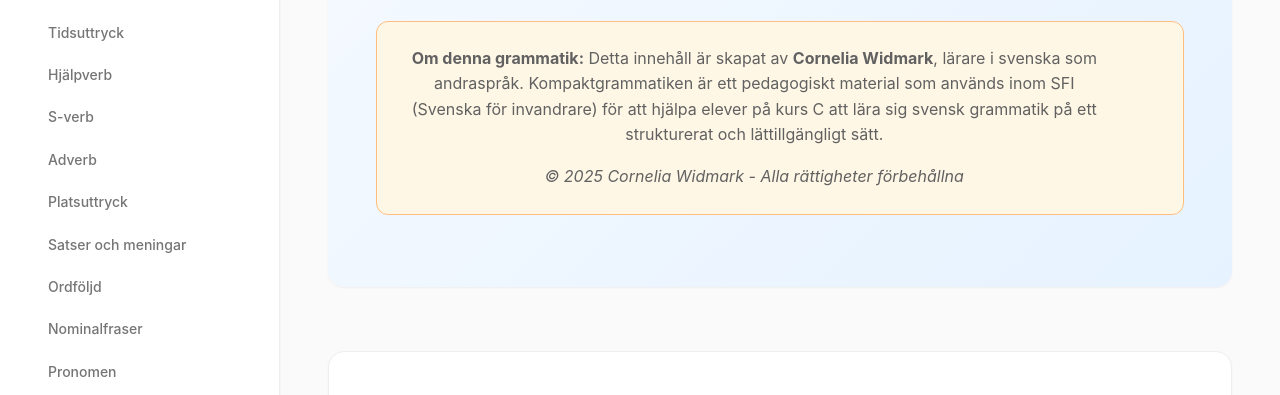
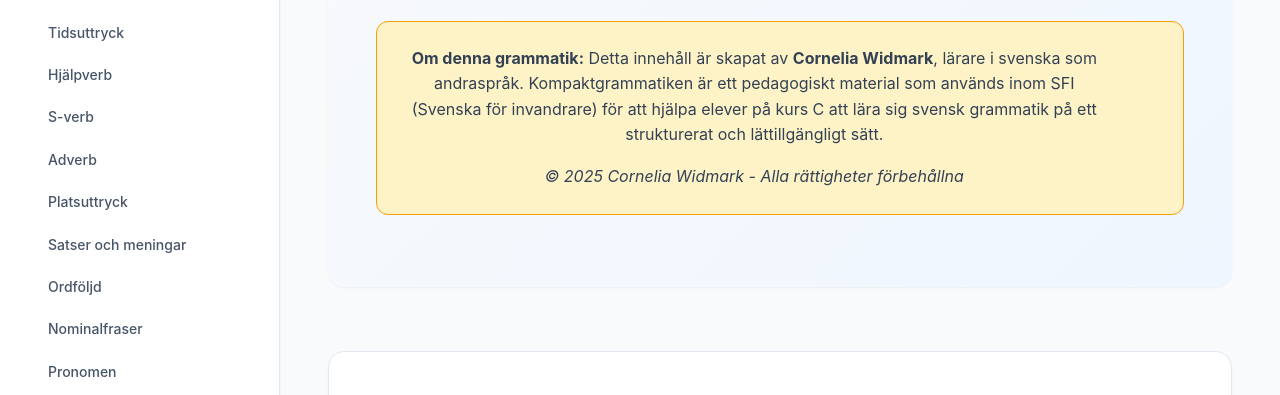
Before and after one commit to pnettto/kgc, a plain HTML site: page index.html in a window 1280 px wide. Shown: the part 263-658 px from the top of the page. Drawn offline with Linux system fonts and the light colour scheme.

Commit message:
Refactor: Update color palette to a more modern and professional scheme for improved aesthetics and consistency

```diff
--- a/styles.css
+++ b/styles.css
@@ -8,41 +8,41 @@
 }
 
 :root {
-    /* Tableau Color Palette */
-    --primary-blue: #4E79A7;          /* Tableau Blue */
-    --secondary-blue: #316395;        /* Darker Tableau Blue */
-    --light-blue: #E6F2FF;           /* Light Tableau Blue */
-    --very-light-blue: #F5FAFF;      /* Very Light Tableau Blue */
-    --dark-blue: #2A5783;            /* Dark Tableau Blue */
-
-    --accent-orange: #F28E2C;        /* Tableau Orange */
-    --light-orange: #FFF4E6;         /* Light Tableau Orange */
-
-    --accent-green: #7ace65;         /* Tableau Red (used as accent) */
-    --light-green: #e6ffe9;          /* Light Tableau Red */
-
-    --tableau-green: #70B77E;        /* Tableau Green */
-    --tableau-light-green: #E8F5EA;  /* Light Tableau Green */
-
-    --tableau-purple: #A0CBE8;       /* Tableau Light Blue */
-    --tableau-brown: #B07AA1;        /* Tableau Purple */
-    --tableau-pink: #FF9D9A;         /* Tableau Pink */
-    --tableau-gray: #BAB0AB;         /* Tableau Gray */
-    --tableau-yellow: #FFBE7D;       /* Tableau Yellow */
-
-    --neutral-50: #FAFAFA;
-    --neutral-100: #F5F5F5;
-    --neutral-200: #EEEEEE;
-    --neutral-300: #E0E0E0;
-    --neutral-400: #BDBDBD;
-    --neutral-500: #9E9E9E;
-    --neutral-600: #757575;
-    --neutral-700: #616161;
-    --neutral-800: #424242;
-    --neutral-900: #212121;
-
-    --warning-yellow: #FFBE7D;       /* Tableau Yellow for warnings */
-    --light-yellow: #FFF7E6;         /* Light Tableau Yellow */
+    /* Professional Color Palette */
+    --primary-blue: #3B82F6;          /* Modern Blue */
+    --secondary-blue: #1E40AF;        /* Darker Blue */
+    --light-blue: #EFF6FF;           /* Light Blue Background */
+    --very-light-blue: #F8FAFC;      /* Very Light Blue */
+    --dark-blue: #1E3A8A;            /* Dark Blue */
+
+    --accent-orange: #F59E0B;        /* Amber Orange */
+    --light-orange: #FEF3C7;         /* Light Amber */
+
+    --accent-green: #10B981;         /* Emerald Green (replaces wonky lime) */
+    --light-green: #D1FAE5;          /* Light Emerald */
+
+    --tableau-green: #059669;        /* Deeper Green */
+    --tableau-light-green: #ECFDF5;  /* Subtle Light Green */
+
+    --tableau-purple: #8B5CF6;       /* Purple */
+    --tableau-brown: #92400E;        /* Brown */
+    --tableau-pink: #EC4899;         /* Pink */
+    --tableau-gray: #6B7280;         /* Gray */
+    --tableau-yellow: #F59E0B;       /* Yellow */
+
+    --neutral-50: #F8FAFC;
+    --neutral-100: #F1F5F9;
+    --neutral-200: #E2E8F0;
+    --neutral-300: #CBD5E1;
+    --neutral-400: #94A3B8;
+    --neutral-500: #64748B;
+    --neutral-600: #475569;
+    --neutral-700: #334155;
+    --neutral-800: #1E293B;
+    --neutral-900: #0F172A;
+
+    --warning-yellow: #F59E0B;       /* Amber for warnings */
+    --light-yellow: #FEF3C7;         /* Light Amber */
 
     /* Typography */
     --font-family-main: 'Inter', 'Segoe UI', Tahoma, Geneva, Verdana, sans-serif;
```
